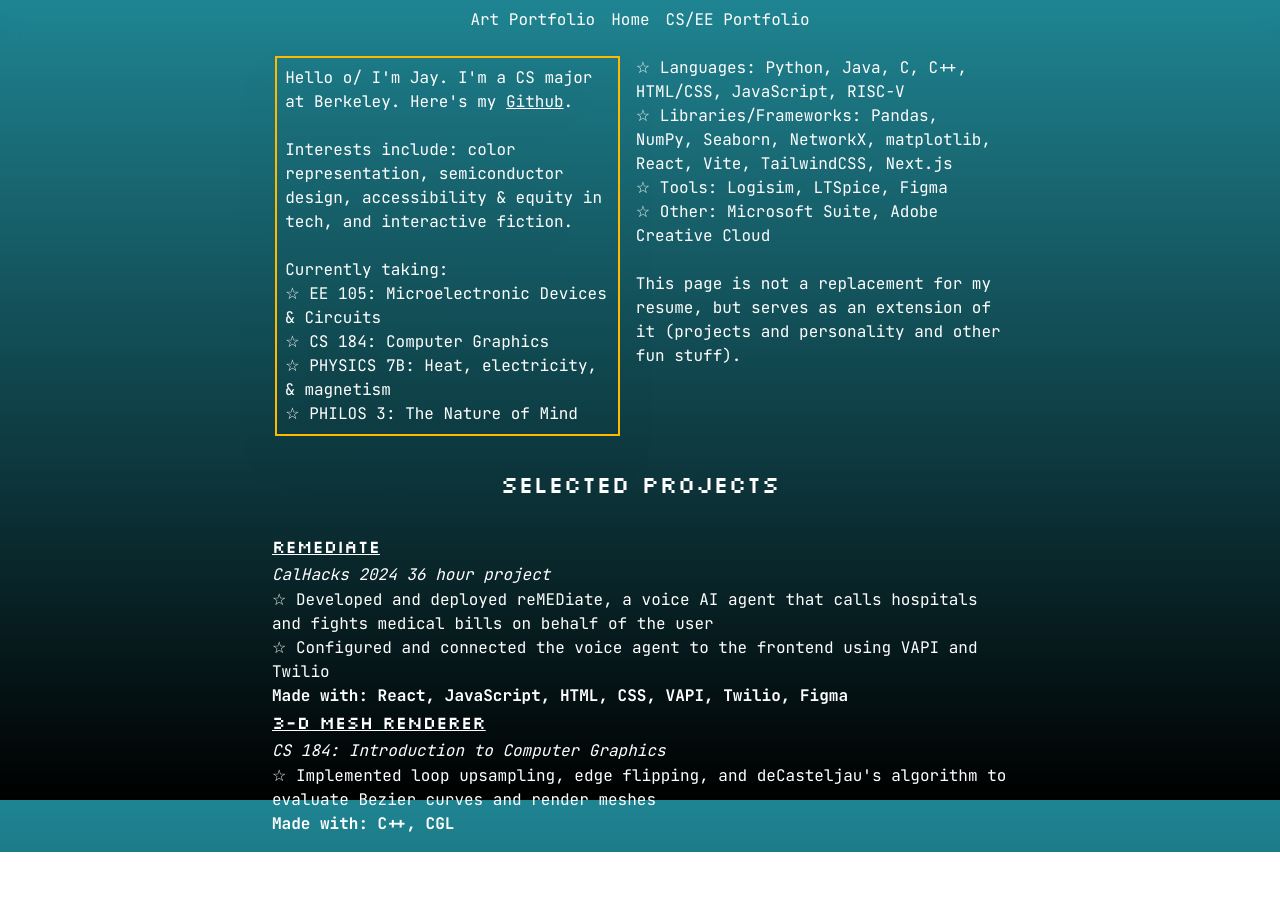
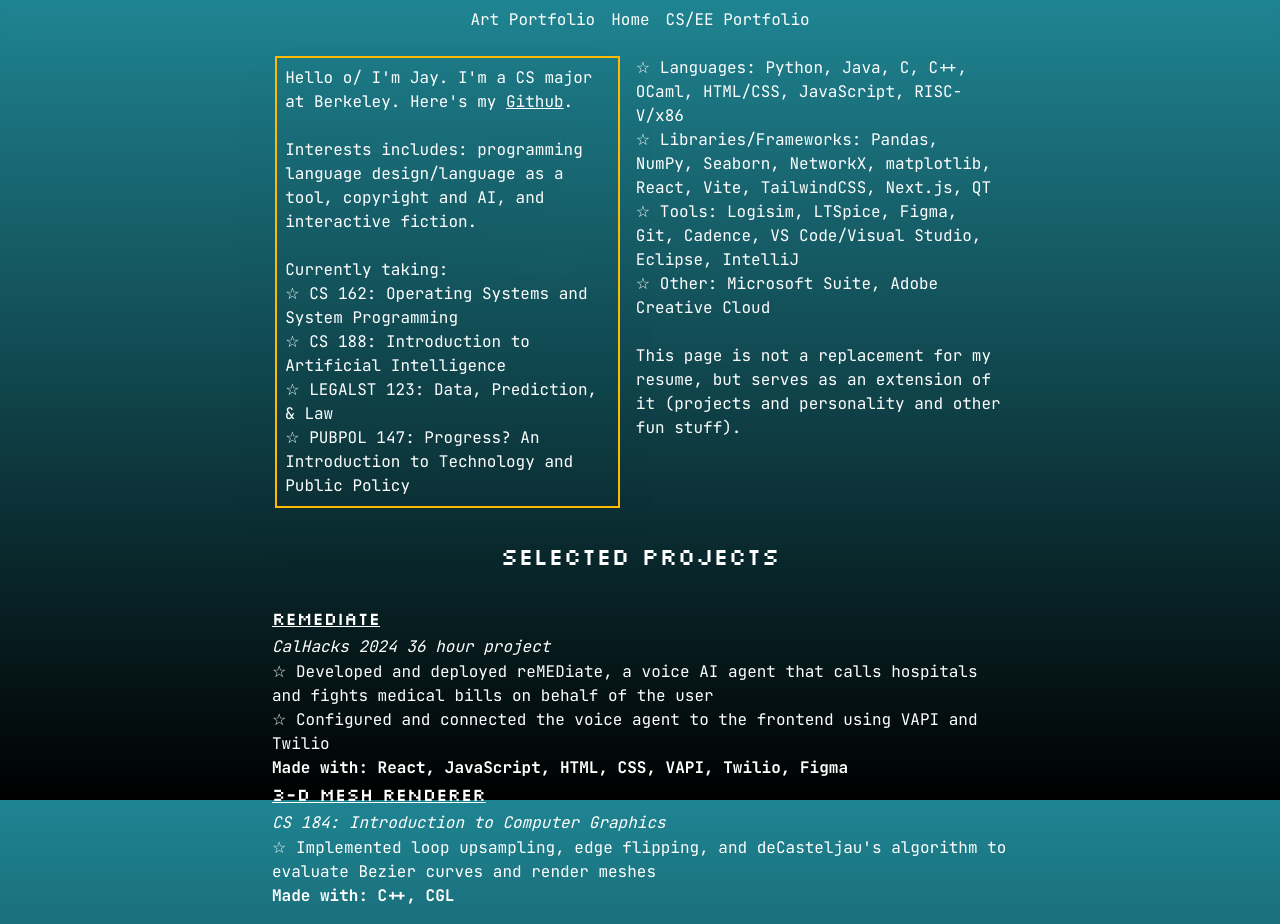
Before and after one commit to crashdotcom/crashdotcom.github.io, a Next.js app: page /cs in a window 1280 px wide. Before the commit the page ends 852 px from the top, so only its background shows below. Built offline with nearby package versions, Linux system fonts and the light colour scheme.

Commit message:
update classes

```diff
--- a/src/app/cs/page.js
+++ b/src/app/cs/page.js
@@ -18,24 +18,24 @@ export default function Home() {
                     </p>
                     <br></br>
                     <p>
-                        Interests include: color representation, semiconductor design, accessibility & equity in tech, and interactive fiction.
+                        Interests includes: programming language design/language as a tool, copyright and AI, and interactive fiction.
                     </p>
                     <br></br>
                     <p>
                         Currently taking:
                         <ul>
-                            <li>EE 105: Microelectronic Devices & Circuits</li>
-                            <li>CS 184: Computer Graphics</li>
-                            <li>PHYSICS 7B: Heat, electricity, & magnetism</li>
-                            <li>PHILOS 3: The Nature of Mind</li>
+                             <li>CS 162: Operating Systems and System Programming</li>
+                             <li>CS 188: Introduction to Artificial Intelligence</li>
+                             <li>LEGALST 123: Data, Prediction, & Law</li>
+                             <li>PUBPOL 147: Progress? An Introduction to Technology and Public Policy</li>
                         </ul>
                     </p>
                 </div>
                 <div className="basis-3/4 mx-2 text-wrap">
                     <ul>
-                        <li>Languages: Python, Java, C, C++, HTML/CSS, JavaScript, RISC-V</li>
-                        <li>Libraries/Frameworks: Pandas, NumPy, Seaborn, NetworkX, matplotlib, React, Vite, TailwindCSS, Next.js</li>
-                        <li>Tools: Logisim, LTSpice, Figma</li>
+                        <li>Languages: Python, Java, C, C++, OCaml, HTML/CSS, JavaScript, RISC-V/x86</li>
+                        <li>Libraries/Frameworks: Pandas, NumPy, Seaborn, NetworkX, matplotlib, React, Vite, TailwindCSS, Next.js, QT</li>
+                        <li>Tools: Logisim, LTSpice, Figma, Git, Cadence, VS Code/Visual Studio, Eclipse, IntelliJ</li>
                         <li>Other: Microsoft Suite, Adobe Creative Cloud</li>
 
                     </ul>
```
Also changed, not shown: 7 other files (tests, documents, lock files or other folders).
